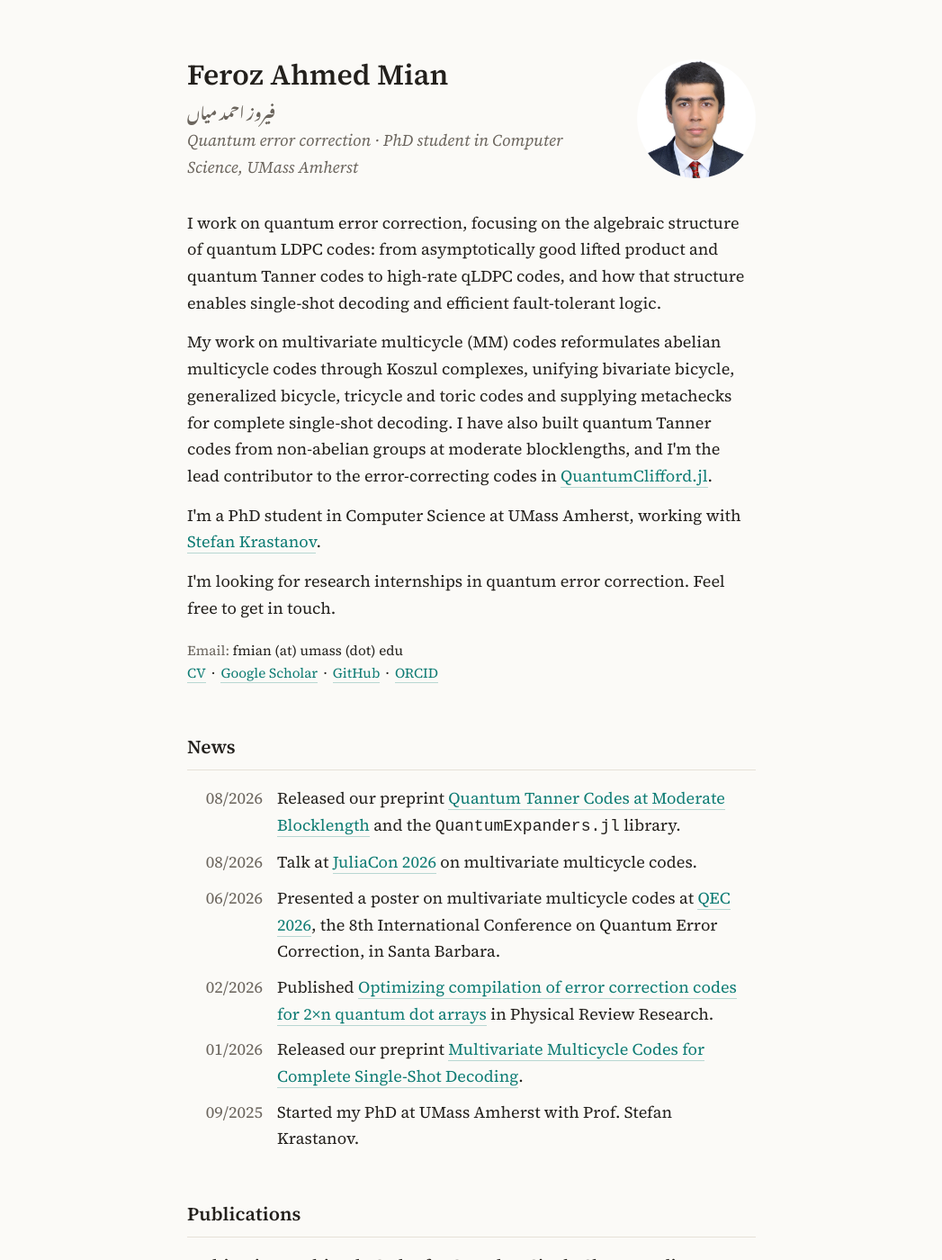
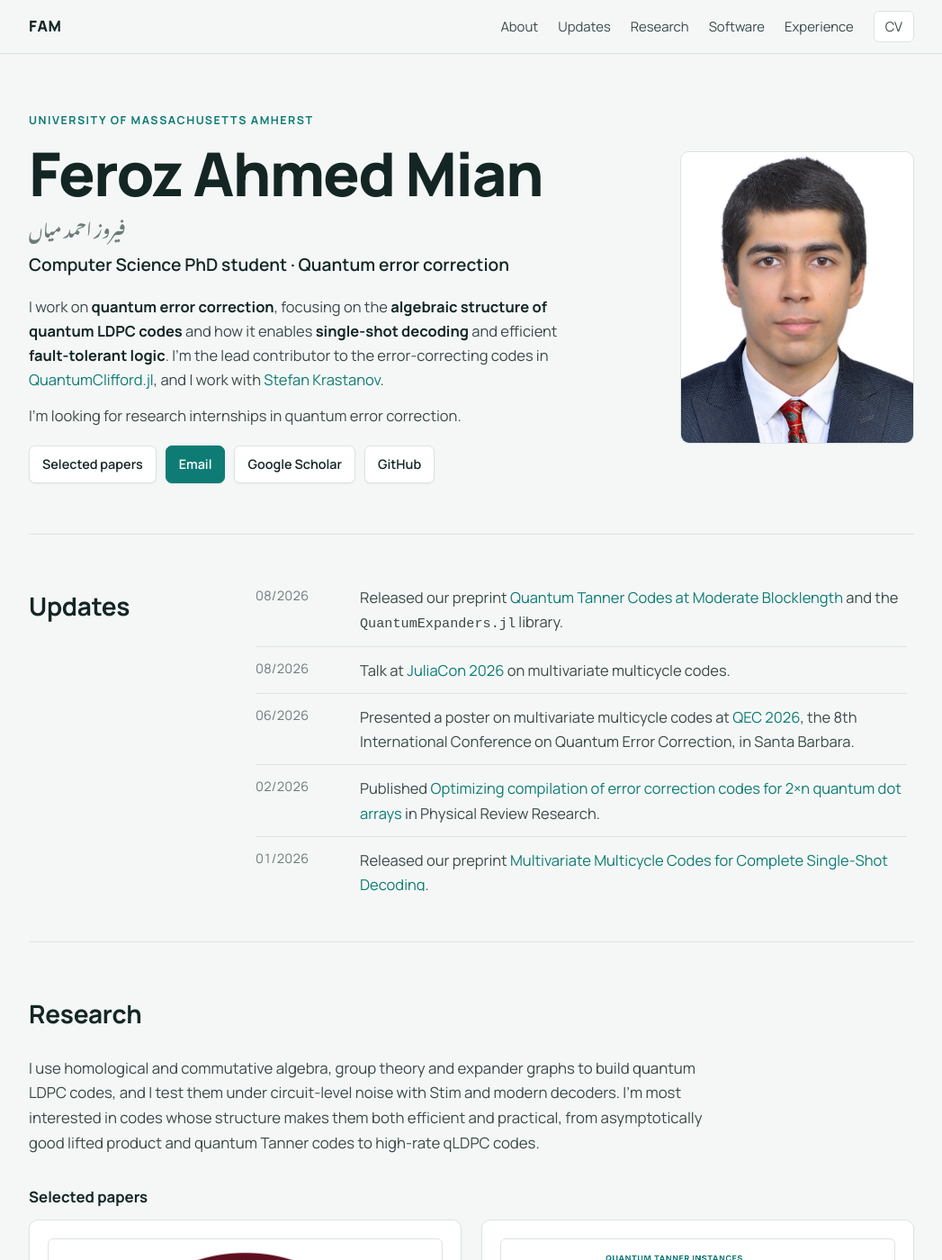
Before and after one commit to Fe-r-oz/Fe-r-oz.github.io, a Jekyll site: the page built from _pages/about.html, in a window 1280 px wide and 1400 px high. Shown: the whole window at 90% size, without its empty margins (116-1163 px from the left). Built offline with Jekyll 4.4.1, drawn with Linux system fonts in a browser that asks for light colours; some web fonts are replaced; some of the changed text lies outside the part shown.

Commit message:
Research-style homepage with MM Fig. 2

```diff
--- /dev/null
+++ b/_layouts/home.html
@@ -0,0 +1,49 @@
+<!doctype html>
+<html lang="en">
+<head>
+  <meta charset="utf-8">
+  <meta name="viewport" content="width=device-width, initial-scale=1">
+  <title>{% if page.title %}{{ page.title }} · {% endif %}Feroz Ahmed Mian</title>
+  <meta name="author" content="Feroz Ahmed Mian">
+  <meta name="description" content="Feroz Ahmed Mian works on quantum error correction: the algebraic structure of quantum LDPC codes, single-shot decoding and fault-tolerant logic.">
+  <meta property="og:title" content="Feroz Ahmed Mian">
+  <meta property="og:description" content="Quantum error correction · Computer Science PhD student, UMass Amherst">
+  <meta property="og:image" content="{{ '/images/FEROZAHMEDMIAN.jpg' | absolute_url }}">
+  <meta name="color-scheme" content="light dark">
+  <link rel="icon" href="{{ '/images/favicon-32x32.png' | relative_url }}">
+  <link rel="preconnect" href="https://fonts.googleapis.com">
+  <link rel="preconnect" href="https://fonts.gstatic.com" crossorigin>
+  <link href="https://fonts.googleapis.com/css2?family=Manrope:wght@400;500;600;700;800&family=Noto+Nastaliq+Urdu:wght@500&display=swap" rel="stylesheet">
+  <link rel="stylesheet" href="{{ '/assets/css/home.css' | relative_url }}">
+</head>
+<body>
+  <header class="nav">
+    <div class="nav__in">
+      <a class="nav__mark" href="{{ '/' | relative_url }}" aria-label="Home">FAM</a>
+      <nav>
+        <a href="{{ '/' | relative_url }}#about">About</a>
+        <a href="{{ '/' | relative_url }}#updates">Updates</a>
+        <a href="{{ '/' | relative_url }}#research">Research</a>
+        <a href="{{ '/' | relative_url }}#software">Software</a>
+        <a href="{{ '/' | relative_url }}#experience">Experience</a>
+        <a class="nav__cv" href="{{ '/files/Feroz_Ahmed_Mian_CV.pdf' | relative_url }}">CV</a>
+      </nav>
+    </div>
+  </header>
+  <main>
+{{ content }}
+  </main>
+  <footer class="foot">
+    <div class="foot__in">
+      <span>© {{ site.time | date: "%Y" }} Feroz Ahmed Mian</span>
+      <a href="{{ '/awards/' | relative_url }}">Honors and awards</a>
+    </div>
+  </footer>
+  <script>
+    // Build the email link in the browser so the address isn't in the page source.
+    document.querySelectorAll('[data-mail]').forEach(function (a) {
+      a.href = 'mailto:' + a.dataset.mail.split('').reverse().join('');
+    });
+  </script>
+</body>
+</html>
--- a/_pages/about.html
+++ b/_pages/about.html
@@ -12,67 +12,97 @@ redirect_from:
   - /resume
 ---
 {% assign d = site.data.research %}
-<header class="top">
+<div class="wrap">
+
+<section id="about" class="hero">
   <div>
+    <p class="eyebrow">University of Massachusetts Amherst</p>
     <h1>Feroz Ahmed Mian</h1>
     <p class="urdu" lang="ur" dir="rtl">فیروز احمد میاں</p>
-    <p class="sub">Quantum error correction · PhD student in Computer Science, UMass Amherst</p>
+    <p class="role">Computer Science PhD student · Quantum error correction</p>
+    <div class="bio">
+      <p>I work on <strong>quantum error correction</strong>, focusing on the <strong>algebraic structure of quantum LDPC codes</strong> and how it enables <strong>single-shot decoding</strong> and efficient <strong>fault-tolerant logic</strong>. I'm the lead contributor to the error-correcting codes in <a href="https://github.com/QuantumSavory/QuantumClifford.jl">QuantumClifford.jl</a>, and I work with <a href="https://www.cics.umass.edu/about/directory/stefan-krastanov">Stefan Krastanov</a>.</p>
+      <p>I'm looking for research internships in quantum error correction.</p>
     </div>
-  <img src="{{ '/images/FEROZAHMEDMIAN.jpg' | relative_url }}" alt="Feroz Ahmed Mian">
-</header>
+    <div class="buttons">
+      <a class="btn" href="#papers">Selected papers</a>
+      <a class="btn btn--solid" data-mail="ude.ssamu@naimf" href="#about">Email</a>
+      <a class="btn" href="https://scholar.google.com/citations?user=xdGGmiUAAAAJ&amp;hl=en">Google Scholar</a>
+      <a class="btn" href="https://github.com/Fe-r-oz">GitHub</a>
+    </div>
+  </div>
+  <div class="hero__photo"><img src="{{ '/images/FEROZAHMEDMIAN.jpg' | relative_url }}" alt="Feroz Ahmed Mian"></div>
+</section>
 
-<p>I work on quantum error correction, focusing on the algebraic structure of quantum LDPC codes: from asymptotically good lifted product and quantum Tanner codes to high-rate qLDPC codes, and how that structure enables single-shot decoding and efficient fault-tolerant logic.</p>
-
-<p>My work on multivariate multicycle (MM) codes reformulates abelian multicycle codes through Koszul complexes, unifying bivariate bicycle, generalized bicycle, tricycle and toric codes and supplying metachecks for complete single-shot decoding. I have also built quantum Tanner codes from non-abelian groups at moderate blocklengths, and I'm the lead contributor to the error-correcting codes in <a href="https://github.com/QuantumSavory/QuantumClifford.jl">QuantumClifford.jl</a>.</p>
-
-<p>I'm a PhD student in Computer Science at UMass Amherst, working with <a href="https://www.cics.umass.edu/about/directory/stefan-krastanov">Stefan Krastanov</a>.</p>
-
-<p>I'm looking for research internships in quantum error correction. Feel free to get in touch.</p>
-
-<p class="contact">Email: <span>fmian (at) umass (dot) edu</span><br>
-<a href="{{ '/files/Feroz_Ahmed_Mian_CV.pdf' | relative_url }}">CV</a><span class="dot">·</span><a href="https://scholar.google.com/citations?user=xdGGmiUAAAAJ&amp;hl=en">Google Scholar</a><span class="dot">·</span><a href="https://github.com/Fe-r-oz">GitHub</a><span class="dot">·</span><a href="https://orcid.org/0000-0001-6667-1403">ORCID</a></p>
-
-<h2>News</h2>
-<ul class="dated">
-  {% for n in d.news limit: 6 %}
+<section id="updates" class="split">
+  <h2>Updates</h2>
+  <div class="updates">
+    <ul>
+      {% for n in d.news %}
       <li><time>{{ n.date }}</time><span>{{ n.text }}</span></li>
       {% endfor %}
     </ul>
+  </div>
+</section>
 
-<h2>Publications</h2>
+<section id="research">
+  <h2>Research</h2>
+  <p class="lede">I use homological and commutative algebra, group theory and expander graphs to build quantum LDPC codes, and I test them under circuit-level noise with Stim and modern decoders. I'm most interested in codes whose structure makes them both efficient and practical, from asymptotically good lifted product and quantum Tanner codes to high-rate qLDPC codes.</p>
+
+  <h3 class="sub" id="papers">Selected papers</h3>
+  <div class="cards">
     {% for p in d.publications %}
     {% assign sp = site.data.scholar.papers[p.scholar] %}
-<div class="pub">
-  <p class="title">{{ p.title }}</p>
-  <p>{{ p.authors }}</p>
-  <p class="meta">{{ p.venue }}, {{ p.year }}{% if p.note == "under revision" %} (under revision){% endif %}{% if sp and sp.cited > 0 %} · <a href="{{ sp.cites_url }}">cited by {{ sp.cited }}</a>{% endif %}</p>
-  <p class="links">{% for l in p.links %}{% unless l.label == "paper" %}{% unless forloop.first %}<span class="dot">·</span>{% endunless %}<a href="{{ l.url }}">{{ l.label }}</a>{% endunless %}{% endfor %}</p>
+    <article class="card">
+      {% if p.image %}
+      <div class="card__fig">
+        <picture>
+          {% if p.image_dark %}<source srcset="{{ p.image_dark | relative_url }}" media="(prefers-color-scheme: dark)">{% endif %}
+          <img src="{{ p.image | relative_url }}" alt="{{ p.image_alt }}">
+        </picture>
+      </div>
+      {% endif %}
+      <p class="card__meta">{{ p.venue }} · {{ p.year }}{% if p.note == "under revision" %} · under revision{% endif %}{% if sp and sp.cited > 0 %} · <a href="{{ sp.cites_url }}">cited by {{ sp.cited }}</a>{% endif %}</p>
+      <h3>{{ p.title }}</h3>
+      <p class="card__authors">{{ p.authors }}</p>
+      <p class="card__sum">{{ p.summary }}</p>
+      {% if p.presented %}<p class="card__note">{{ p.presented }}</p>{% endif %}
+      <div class="card__links">
+        {% for l in p.links %}{% unless l.label == "paper" %}<a class="btn" href="{{ l.url }}">{{ l.label }}</a>{% endunless %}{% endfor %}
+      </div>
+    </article>
+    {% endfor %}
+  </div>
+  {% for e in d.earlier %}
+  <p class="earlier">Before quantum computing: <a href="{{ e.url }}">{{ e.title }}</a>, {{ e.venue }}.</p>
+  {% endfor %}
+</section>
+
+<section id="software">
+  <h2>Software</h2>
+  <div class="sw">
+    {% for s in d.software %}
+    <div class="card">
+      <h3><a href="{{ s.url }}">{{ s.name }}</a></h3>
+      <p>{{ s.text }}</p>
     </div>
     {% endfor %}
-
-<p class="note">Before quantum computing:</p>
-{% for e in d.earlier %}
-{% assign ep = site.data.scholar.papers[e.scholar] %}
-<div class="pub">
-  <p class="title">{{ e.title }}</p>
-  <p>{{ e.authors }}</p>
-  <p class="meta">{{ e.venue }}{% if ep and ep.cited > 0 %} · <a href="{{ ep.cites_url }}">cited by {{ ep.cited }}</a>{% endif %}</p>
-  <p class="links"><a href="{{ e.url }}">IEEE</a></p>
   </div>
-{% endfor %}
-
-<h2>Software</h2>
-<ul class="plain">
-  {% for s in d.software %}
-  <li><a href="{{ s.url }}">{{ s.name }}</a>. {{ s.text }}</li>
+  <h3 class="sub">Selected contributions</h3>
+  <ul class="prs">
+    {% for h in d.highlights %}
+    <li><a href="{{ h.url }}">{{ h.title }}</a> <span>{{ h.repo }} #{{ h.pr }}</span></li>
     {% endfor %}
   </ul>
+</section>
 
-<h2>Selected contributions</h2>
-<ul class="plain">
-  {% for h in d.highlights %}
-  <li><a href="{{ h.url }}">{{ h.title }}</a> <span class="small">({{ h.repo }} #{{ h.pr }})</span></li>
+<section id="experience" class="split">
+  <h2>Experience</h2>
+  <ul class="exp">
+    {% for x in d.experience %}
+    <li><time>{{ x.when }}</time><span><strong>{{ x.where }}</strong>{{ x.role }}</span></li>
     {% endfor %}
   </ul>
+</section>
 
-<footer><a href="{{ '/awards/' | relative_url }}">Honors and awards</a></footer>
+</div>
--- /dev/null
+++ b/assets/css/home.css
@@ -0,0 +1,136 @@
+/* Research homepage. Light and dark follow the reader's system setting. */
+:root {
+  --bg: #f4f7f6;
+  --card: #ffffff;
+  --ink: #142624;
+  --text: #3a4a48;
+  --muted: #6c7b79;
+  --rule: #dbe4e2;
+  --accent: #0e7c74;
+  --accent-ink: #ffffff;
+  --accent-soft: rgba(14, 124, 116, 0.10);
+  --shadow: 0 1px 2px rgba(20, 38, 36, 0.05);
+}
+@media (prefers-color-scheme: dark) {
+  :root {
+    --bg: #262624;
+    --card: #30302e;
+    --ink: #f1ede6;
+    --text: #d6d0c6;
+    --muted: #a39d93;
+    --rule: #42413d;
+    --accent: #5cc8bc;
+    --accent-ink: #13201f;
+    --accent-soft: rgba(92, 200, 188, 0.14);
+    --shadow: none;
+  }
+}
+
+* { box-sizing: border-box; }
+html { scroll-behavior: smooth; scroll-padding-top: 72px; -webkit-text-size-adjust: 100%; }
+body {
+  margin: 0; background: var(--bg); color: var(--text);
+  font: 16.5px/1.65 Manrope, system-ui, -apple-system, "Segoe UI", sans-serif;
+}
+a { color: var(--accent); text-decoration: none; }
+a:hover { text-decoration: underline; text-underline-offset: 3px; }
+p { margin: 0 0 12px; }
+strong { color: var(--ink); font-weight: 700; }
+code { font-size: 0.92em; }
+
+.wrap { max-width: 1040px; margin: 0 auto; padding: 0 28px; }
+
+/* top bar */
+.nav { position: sticky; top: 0; z-index: 10; background: color-mix(in srgb, var(--bg) 88%, transparent);
+  backdrop-filter: blur(8px); border-bottom: 1px solid var(--rule); }
+.nav__in { max-width: 1040px; margin: 0 auto; padding: 12px 28px; display: flex; align-items: center; justify-content: space-between; gap: 16px; }
+.nav__mark { font-weight: 800; letter-spacing: 0.04em; color: var(--ink); font-size: 1.05rem; }
+.nav nav { display: flex; align-items: center; gap: 22px; font-size: 0.93rem; overflow-x: auto; }
+.nav nav a { color: var(--text); white-space: nowrap; }
+.nav nav a:hover { color: var(--accent); text-decoration: none; }
+.nav__cv { border: 1px solid var(--rule); border-radius: 6px; padding: 4px 12px; background: var(--card); }
+
+/* sections */
+section { padding: 56px 0; border-bottom: 1px solid var(--rule); }
+section:last-of-type { border-bottom: 0; }
+h2 { color: var(--ink); font-size: 1.75rem; font-weight: 700; letter-spacing: -0.01em; margin: 0 0 24px; }
+.split { display: grid; grid-template-columns: 220px 1fr; gap: 32px; }
+.split h2 { margin: 0; }
+
+/* hero */
+.hero { display: grid; grid-template-columns: 1fr 260px; gap: 48px; align-items: center; padding-top: 64px; }
+.eyebrow { text-transform: uppercase; letter-spacing: 0.12em; font-size: 0.78rem; font-weight: 700; color: var(--accent); margin: 0 0 14px; }
+.hero h1 { color: var(--ink); font-size: clamp(2.6rem, 6vw, 4.2rem); line-height: 1.02; font-weight: 800; letter-spacing: -0.025em; margin: 0; }
+.urdu { font-family: "Noto Nastaliq Urdu", serif; color: var(--muted); font-size: 1.15rem; line-height: 2.3; margin: 4px 0 0; text-align: left; }
+.role { color: var(--ink); font-size: 1.2rem; font-weight: 600; margin: 6px 0 16px; }
+.bio { max-width: 600px; }
+.hero__photo img { width: 100%; aspect-ratio: 4 / 5; object-fit: cover; border-radius: 10px; border: 1px solid var(--rule); display: block; }
+.buttons { display: flex; flex-wrap: wrap; gap: 10px; margin-top: 20px; }
+.btn { display: inline-block; font-size: 0.9rem; font-weight: 600; padding: 8px 14px; border-radius: 7px;
+  border: 1px solid var(--rule); background: var(--card); color: var(--ink); box-shadow: var(--shadow); }
+.btn:hover { border-color: var(--accent); color: var(--accent); text-decoration: none; }
+.btn--solid { background: var(--accent); border-color: var(--accent); color: var(--accent-ink); }
+.btn--solid:hover { color: var(--accent-ink); filter: brightness(1.06); }
+
+/* updates */
+.updates { max-height: 340px; overflow-y: auto; padding-right: 8px; }
+.updates ul { list-style: none; margin: 0; padding: 0; }
+.updates li { display: grid; grid-template-columns: 96px 1fr; gap: 20px; padding: 12px 0; border-top: 1px solid var(--rule); }
+.updates li:first-child { border-top: 0; padding-top: 0; }
+.updates time { color: var(--muted); font-size: 0.9rem; font-variant-numeric: tabular-nums; }
+
+/* papers */
+.lede { max-width: 760px; font-size: 1.05rem; margin-bottom: 32px; }
+.cards { display: grid; grid-template-columns: repeat(2, minmax(0, 1fr)); gap: 22px; }
+.card { background: var(--card); border: 1px solid var(--rule); border-radius: 10px; padding: 20px; display: flex; flex-direction: column; box-shadow: var(--shadow); }
+.card__fig { background: #fff; border: 1px solid var(--rule); border-radius: 6px; height: 190px; display: flex; align-items: center; justify-content: center; overflow: hidden; margin-bottom: 16px; }
+.card__fig picture { display: contents; }
+.card__fig img { width: 100%; height: 170px; object-fit: contain; }
+@media (prefers-color-scheme: dark) { .card__fig { background: #262624; } }
+.card__meta { color: var(--muted); font-size: 0.82rem; margin: 0 0 6px; }
+.card h3 { color: var(--ink); font-size: 1.05rem; line-height: 1.35; margin: 0 0 8px; }
+.card__authors { font-size: 0.9rem; margin-bottom: 10px; }
+.card__authors b { color: var(--ink); }
+.card__sum { font-size: 0.93rem; }
+.card__note { color: var(--muted); font-size: 0.87rem; font-style: italic; }
+.card__links { margin-top: auto; padding-top: 10px; display: flex; flex-wrap: wrap; gap: 8px; }
+.card__links .btn { font-size: 0.8rem; padding: 4px 10px; box-shadow: none; }
+.earlier { margin-top: 28px; font-size: 0.93rem; color: var(--muted); }
+
+/* software */
+.sw { display: grid; grid-template-columns: repeat(3, minmax(0, 1fr)); gap: 18px; margin-bottom: 28px; }
+.sw .card h3 { margin-bottom: 6px; }
+.sw .card p { font-size: 0.9rem; margin: 0; }
+h3.sub { color: var(--ink); font-size: 1.05rem; margin: 0 0 12px; }
+.prs { list-style: none; padding: 0; margin: 0; columns: 2; column-gap: 32px; }
+.prs li { break-inside: avoid; margin-bottom: 8px; font-size: 0.93rem; }
+.prs span { color: var(--muted); font-size: 0.85rem; }
+
+/* experience */
+.exp { list-style: none; padding: 0; margin: 0; }
+.exp li { display: grid; grid-template-columns: 170px 1fr; gap: 20px; padding: 14px 0; border-top: 1px solid var(--rule); }
+.exp li:first-child { border-top: 0; padding-top: 0; }
+.exp time { color: var(--muted); font-size: 0.9rem; }
+.exp strong { display: block; }
+
+.foot { border-top: 1px solid var(--rule); }
+.foot__in { max-width: 1040px; margin: 0 auto; padding: 22px 28px 36px; display: flex; justify-content: space-between; gap: 16px; color: var(--muted); font-size: 0.88rem; }
+
+/* awards page */
+.page { padding: 56px 0; }
+.page h1 { color: var(--ink); font-size: 2.2rem; font-weight: 800; margin: 0 0 24px; }
+
+@media (max-width: 860px) {
+  .hero { grid-template-columns: 1fr; gap: 28px; padding-top: 40px; }
+  .hero__photo { order: -1; width: 180px; }
+  .split { grid-template-columns: 1fr; gap: 18px; }
+  .cards, .sw { grid-template-columns: 1fr; }
+  .prs { columns: 1; }
+}
+@media (max-width: 560px) {
+  .wrap, .nav__in, .foot__in { padding-left: 18px; padding-right: 18px; }
+  .nav nav { gap: 14px; }
+  .nav nav a:not(.nav__cv):nth-child(n+4) { display: none; }
+  .updates li, .exp li { grid-template-columns: 1fr; gap: 2px; }
+  section { padding: 40px 0; }
+}
```
Also changed, not shown: other parts of _pages/about.html (+1 -1 lines), _data/research.yml (+17 -2 lines), _pages/awards.html (+4 -3 lines), images/research/mm-subfamilies.png (added). Lines whose indentation alone changed are shown as unchanged.
